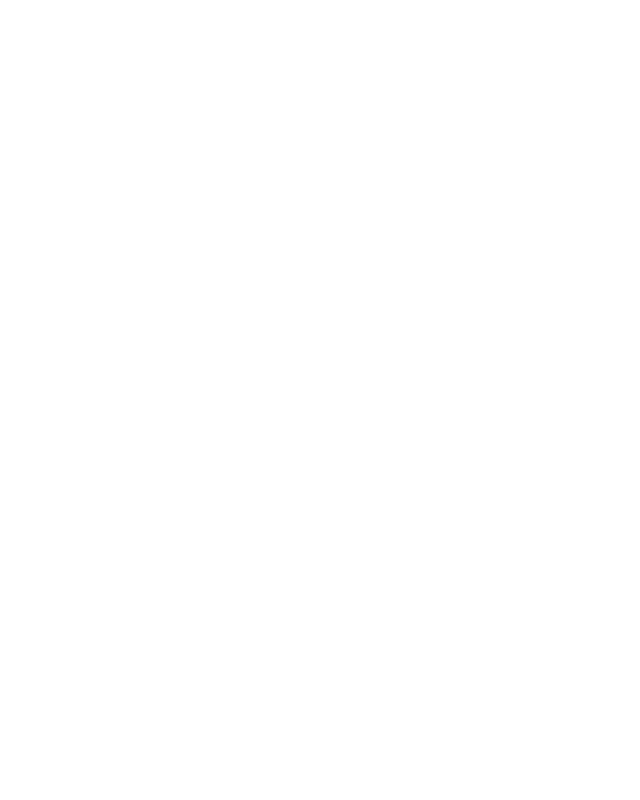
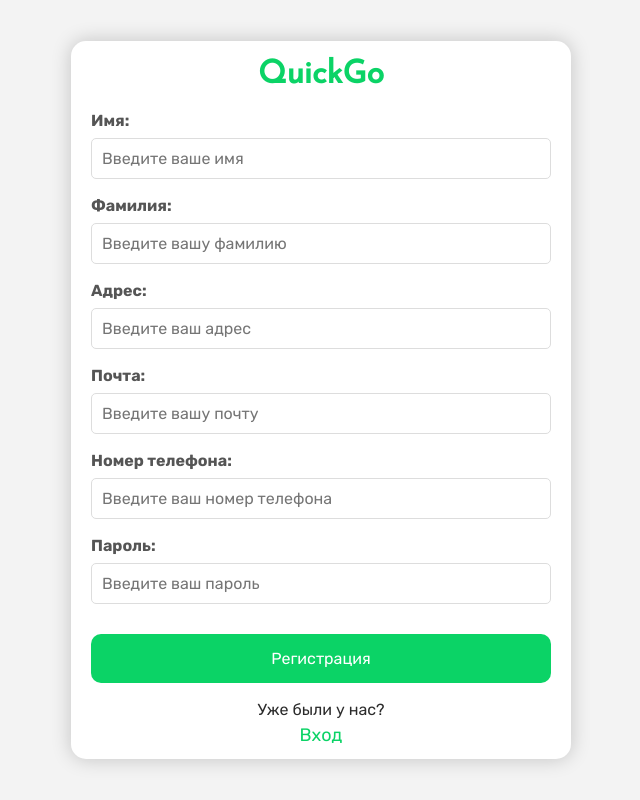
Before and after one commit to sayk-77/cargo_client_ract_ts, a React (Vite) app: page /registration in a window 1280 px wide. Before the commit this address had no page. Shown: the whole page, without its empty margins (319-959 px from the left). Built offline with nearby package versions, Linux system fonts and the light colour scheme.

Commit message:
add page authorization, registration, fix bugs

```diff
--- /dev/null
+++ b/src/Components/authorization/authorization.module.css
@@ -0,0 +1,78 @@
+.login_form {
+  display: flex;
+  align-items: center;
+  justify-content: center;
+  line-height: 1.5;
+  min-height: 100vh;
+  background: #f3f3f3;
+  flex-direction: column;
+  margin: 0;
+}
+
+.main {
+  background-color: #fff;
+  border-radius: 15px;
+  box-shadow: 0 0 20px rgba(0, 0, 0, 0.2);
+  padding: 10px 20px;
+  transition: transform 0.2s;
+  max-width: 500px;
+  width: 100%;
+  text-align: center;
+}
+
+.logo {
+    font-size: 32px;
+    color: #0bd366;
+    font-family: "Josefin Sans";
+    font-weight: bold;
+    text-decoration: none;
+}
+
+.label {
+  display: block;
+  width: 100%;
+  margin-top: 10px;
+  margin-bottom: 5px;
+  text-align: left;
+  color: #555;
+  font-weight: bold;
+}
+
+.input {
+  display: block;
+  width: 100%;
+  margin-bottom: 15px;
+  padding: 10px;
+  box-sizing: border-box;
+  border: 1px solid #ddd;
+  border-radius: 5px;
+}
+
+.send {
+  padding: 15px;
+  border-radius: 10px;
+  margin-top: 15px;
+  margin-bottom: 15px;
+  border: none;
+  color: white;
+  cursor: pointer;
+  background-color: #0bd366;
+  width: 100%;
+  font-size: 16px;
+}
+
+.wrap {
+  display: flex;
+  justify-content: center;
+  align-items: center;
+}
+
+.wrap > button:hover {
+    background-color: #5dd392;
+    transition: .3s;
+}
+
+.create_profile > a {
+    color:#0bd366;
+    font-size: 18px;
+}
--- /dev/null
+++ b/src/Components/authorization/authorization.tsx
@@ -0,0 +1,42 @@
+import React from 'react'
+//@ts-ignore
+import styles from './authorization.module.css'
+import { Link } from 'react-router-dom'
+
+export const Authorization:React.FC = () => {
+  return (
+    <section className={styles.login_form}>
+      <div className={styles.main}>
+        <Link className={styles.logo} to="/">QuickGo</Link>
+        <form action="">
+          <label className={styles.label} htmlFor="first">Почта:</label>
+          <input
+            className={styles.input}
+            type="text"
+            id="email"
+            name="email"
+            placeholder="Введите вашу почту"
+            required
+          />
+          <label className={styles.label} htmlFor="password">Пароль:</label>
+          <input
+            className={styles.input}
+            type="password"
+            id="password"
+            name="password"
+            placeholder="Введите ваш пароль"
+            required
+          />
+          <div className={styles.wrap}>
+            <button className={styles.send} type="submit">Войти</button>
+          </div>
+        </form>
+
+        <div className={styles.create_profile}>
+            <p>Первый раз у нас?</p>
+            <Link to="/registration" style={{ textDecoration: 'none' }}> Регистрация</Link>
+        </div>
+      </div>
+    </section>
+  )
+}
--- a/src/Components/header/Burger.tsx
+++ b/src/Components/header/Burger.tsx
@@ -17,10 +17,10 @@
     return (
       <Menu right width={ 300 } customBurgerIcon={ <svg height={45} width={45}><use xlinkHref={sprite+'#burger'}></use></svg> }>
         <Link to="/"><svg height={30} width={130}><use xlinkHref={sprite+'#logo'}></use></svg></Link>
-        <Link id="/log" className="menu-item" to="/authorization" >
+        <Link id="/authorization" className="menu-item" to="/authorization" >
           Войти
         </Link>
-        <Link id="/reg" className="menu-item" to="/registration">
+        <Link id="/registration" className="menu-item" to="/registration">
           Регистрация
         </Link>
         <Link id="/about" className="menu-item" to="/about">
--- /dev/null
+++ b/src/Components/registration/registration.module.css
@@ -0,0 +1,78 @@
+.login_form {
+  display: flex;
+  align-items: center;
+  justify-content: center;
+  line-height: 1.5;
+  min-height: 100vh;
+  background: #f3f3f3;
+  flex-direction: column;
+  margin: 0;
+}
+
+.main {
+  background-color: #fff;
+  border-radius: 15px;
+  box-shadow: 0 0 20px rgba(0, 0, 0, 0.2);
+  padding: 10px 20px;
+  transition: transform 0.2s;
+  max-width: 500px;
+  width: 100%;
+  text-align: center;
+}
+
+.logo {
+    font-size: 32px;
+    color: #0bd366;
+    font-family: "Josefin Sans";
+    font-weight: bold;
+    text-decoration: none;
+}
+
+.label {
+  display: block;
+  width: 100%;
+  margin-top: 10px;
+  margin-bottom: 5px;
+  text-align: left;
+  color: #555;
+  font-weight: bold;
+}
+
+.input {
+  display: block;
+  width: 100%;
+  margin-bottom: 15px;
+  padding: 10px;
+  box-sizing: border-box;
+  border: 1px solid #ddd;
+  border-radius: 5px;
+}
+
+.send {
+  padding: 15px;
+  border-radius: 10px;
+  margin-top: 15px;
+  margin-bottom: 15px;
+  border: none;
+  color: white;
+  cursor: pointer;
+  background-color: #0bd366;
+  width: 100%;
+  font-size: 16px;
+}
+
+.wrap {
+  display: flex;
+  justify-content: center;
+  align-items: center;
+}
+
+.wrap > button:hover {
+    background-color: #5dd392;
+    transition: .3s;
+}
+
+.create_profile > a {
+    color:#0bd366;
+    font-size: 18px;
+}
--- /dev/null
+++ b/src/Components/registration/registration.tsx
@@ -0,0 +1,78 @@
+import React from 'react'
+//@ts-ignore
+import styles from './registration.module.css'
+import { Link } from 'react-router-dom'
+
+export const Registration:React.FC = () => {
+  return (
+    <section className={styles.login_form}>
+      <div className={styles.main}>
+        <Link className={styles.logo} to="/">QuickGo</Link>
+        <form action="">
+          <label className={styles.label} htmlFor="firstname">Имя:</label>
+          <input
+            className={styles.input}
+            type="text"
+            id="firstname"
+            name="firstname"
+            placeholder="Введите ваше имя"
+            required
+          />
+          <label className={styles.label} htmlFor="lastname">Фамилия:</label>
+          <input
+            className={styles.input}
+            type="text"
+            id="lastname"
+            name="lastname"
+            placeholder="Введите вашу фамилию"
+            required
+          />
+          <label className={styles.label} htmlFor="address">Адрес:</label>
+          <input
+            className={styles.input}
+            type="text"
+            id="address"
+            name="address"
+            placeholder="Введите ваш адрес"
+            required
+          />
+          <label className={styles.label} htmlFor="email">Почта:</label>
+          <input
+            className={styles.input}
+            type="text"
+            id="email"
+            name="email"
+            placeholder="Введите вашу почту"
+            required
+          />
+          <label className={styles.label} htmlFor="phone">Номер телефона:</label>
+          <input
+            className={styles.input}
+            type="text"
+            id="phone"
+            name="phone"
+            placeholder="Введите ваш номер телефона"
+            required
+          />
+          <label className={styles.label} htmlFor="password">Пароль:</label>
+          <input
+            className={styles.input}
+            type="password"
+            id="password"
+            name="password"
+            placeholder="Введите ваш пароль"
+            required
+          />
+          <div className={styles.wrap}>
+            <button className={styles.send} type="submit">Регистрация</button>
+          </div>
+        </form>
+
+        <div className={styles.create_profile}>
+            <p>Уже были у нас?</p>
+            <Link to="/authorization" style={{ textDecoration: 'none' }}> Вход</Link>
+        </div>
+      </div>
+    </section>
+  )
+}
--- a/src/router.tsx
+++ b/src/router.tsx
@@ -3,6 +3,8 @@
 import { Home } from './Components/home/home';
 import { Contacts } from './Components/contacts/contacts';
 import { Question } from './Components/question/question';
+import { Authorization } from './Components/authorization/authorization';
+import { Registration } from './Components/registration/registration';
 
 export const Router:React.FC = () => {
   return (
@@ -11,6 +13,8 @@
         <Route path='/' element={<Home />}/>
         <Route path='/contacts' element={<Contacts />}/>
         <Route path='/ask-question' element={<Question />} />
+        <Route path='/authorization' element={<Authorization />} />
+        <Route path='/registration' element={<Registration />} />
       </Routes>
     </BrowserRouter>
   )
```
